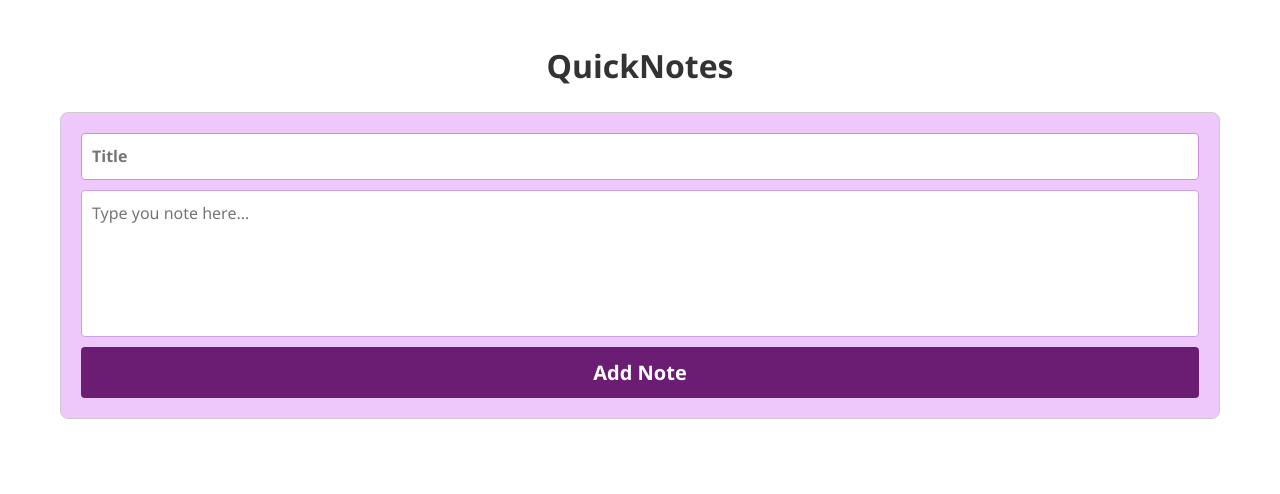
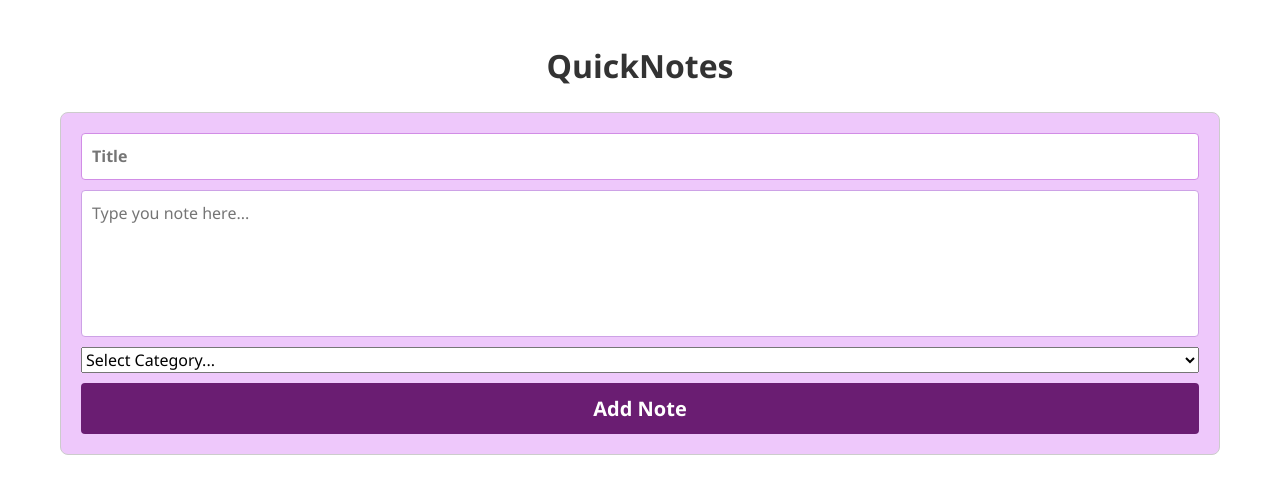
Before and after one commit to Gabrielab5/QuickNotes, a React (Vite) app: page / in a window 1280 px wide. Shown: the top 494 px of the page. Built offline with nearby package versions, Linux system fonts and the light colour scheme.

Commit message:
Added categories with colors to notes

```diff
--- a/src/App.css
+++ b/src/App.css
@@ -169,6 +169,33 @@ h1 {
   cursor: pointer;
 }
 
+.note-category-select {
+  padding: 10px;
+  border: 1px solid #ddd;
+  border-radius: 8px;
+  font-size: 1rem;
+}
+
+.note-category {
+  font-weight: 600;
+  font-size: 0.9rem;
+  color: #555;
+  margin-bottom: 0.5rem;
+  text-transform: uppercase;
+  letter-spacing: 0.5px;
+}
+
+
+.note-category::before {
+  content: '';
+  display: inline-block;
+  width: 10px;
+  height: 10px;
+  border-radius: 50%;
+  background-color: var(--color-of-the-category);
+  margin-right: 5px;
+}
+
 @media (max-width: 768px) {
   .app-container {
     padding: 10px;
--- a/src/App.jsx
+++ b/src/App.jsx
@@ -4,6 +4,17 @@ import NoteItem from './components/NoteItem'
 import NoteModal from './components/NoteModal'
 import './App.css'
 import { useDisclosure } from '@mantine/hooks'
+
+const CATEGORIES = [
+  { value: 'Personal', label: 'Personal', color: '#BDECB6' },
+  { value: 'Work', label: 'Work', color: '#A0D2EB' },
+  { value: 'Study', label: 'Study', color: '#FCD79B' },
+  { value: 'Other', label: 'Other', color: '#E9E9E9' },
+  { value: 'Shopping', label: 'Shopping', color: '#B0A8F2' },
+  { value: 'Ideas', label: 'Ideas', color: '#E9A6A6' },
+  { value: 'Health', label: 'Health', color: '#A8F2D0' },
+  { value: 'Finance', label: 'Finance', color: '#D9D28B' },
+]
 
 function App() {
   const [notes, setNotes] = useState(() => {
@@ -18,8 +29,8 @@ function App() {
   }, [notes])
 
 
-  const addNote = (text, title) => {
-    const newNote = {id: Date.now(), title, text, date: new Date(), }
+  const addNote = (text, title, category) => {
+    const newNote = {id: Date.now(), title, text, date: new Date(), category:category }
     setNotes([...notes, newNote])
   }
 
@@ -44,7 +55,7 @@ function App() {
   return (
     <div className="app-container">
       <h1>QuickNotes</h1>
-      <NoteForm addNote={addNote} />
+      <NoteForm addNote={addNote} categories={CATEGORIES} />
       <div className="notes-grid">
         {notes.map((note) => (
           <NoteItem key={note.id} note={note} onDelete= { () => deleteNote(note.id)} onNoteClick={() => handleNoteClick(note)}/>
@@ -60,7 +71,7 @@ function App() {
         }}
         formComponent={
           selectedNote && (
-            <NoteForm key={selectedNote.id} initialNote={selectedNote} onUpdateNote={updateNote} onClose={close}/>
+            <NoteForm key={selectedNote.id} initialNote={selectedNote} onUpdateNote={updateNote} onClose={close} categories={CATEGORIES}/>
           )
         }
       />
--- a/src/components/NoteForm.jsx
+++ b/src/components/NoteForm.jsx
@@ -1,22 +1,48 @@
-import React, { useState} from "react"
+import React, { useState, useEffect} from "react"
 import TextareaAutosize from 'react-textarea-autosize';
 
-function NoteForm( {addNote, initialNote, onUpdateNote, onClose }) {
-    const [noteText, setNoteText ] = useState(initialNote ? initialNote.text : '')
-    const [noteTitle, setNoteTitle] = useState(initialNote ? initialNote.title : '');
+function NoteForm( {addNote, initialNote, onUpdateNote, onClose , categories}) {
+    const [noteTitle, setNoteTitle] = useState('')
+    const [noteText, setNoteText] = useState('')
+    const [noteCategory, setNoteCategory] = useState('')
+
+    useEffect(() => {
+        if (initialNote) {
+            setNoteText(initialNote.text)
+            setNoteTitle(initialNote.title)
+            setNoteCategory(initialNote.category || '')
+        }
+
+    }, [initialNote])
+
+    const resetForm = () => {
+        setNoteTitle('')
+        setNoteText('')
+        setNoteCategory('')
+    };
 
     const handleSubmit = (e) => {
-        e.preventDefault()
+        e.preventDefault();
+        if (noteText.trim() === '' && noteTitle.trim() === '') {
+            alert('Add title and or text')
+            return;
+        }
 
-        if(initialNote){
-            onUpdateNote({...initialNote, title: noteTitle, text:noteText, updatedDate: new Date(),})
-        } else if(noteText.trim() || noteTitle.trim()) {
-            addNote(noteText, noteTitle)
+        if (noteCategory === '' || noteCategory === 'SELECT CATEGORY') {
+            alert('Choose category')
+            return;
         }
-           // Clear the form fields after submission only for new notes
-        if (!initialNote) {
-            setNoteTitle('');
-            setNoteText('');
+        if (initialNote) {
+            onUpdateNote({
+                ...initialNote,
+                title: noteTitle,
+                text: noteText,
+                category: noteCategory,
+                updatedDate: new Date(),
+            })
+        } else if (noteText.trim() || noteTitle.trim()) {
+            addNote(noteText, noteTitle, noteCategory)
+            resetForm()
         }
     }
 
@@ -39,6 +65,16 @@ function NoteForm( {addNote, initialNote, onUpdateNote, onClose }) {
                 onChange = { (e) => setNoteText(e.target.value)}
                 minRows = {5}
             />
+            <select value ={noteCategory} onChange = {(e) => setNoteCategory(e.target.value)} className="note-categort-select" >
+                <option value="" disabled>
+                    Select Category...
+                </option>
+                {categories && categories.map((cat) => (
+                <option key={cat.value} value={cat.value}>
+                  {cat.label}
+                </option>
+              ))}
+            </select>
             <button type="submit">{initialNote ? 'Update Note' : 'Add Note'} </button>
         </form>
     )
--- a/src/components/NoteItem.jsx
+++ b/src/components/NoteItem.jsx
@@ -1,12 +1,27 @@
 import React from 'react'
 
 function NoteItem({ note , onDelete, onNoteClick}) {
-  const { title, text, date , updatedDate } = note
+  const { title, text, date , updatedDate, category } = note
   const formattedDate = new Date(date).toLocaleString()
   const formattedUpdatedDate = updatedDate ? new Date(updatedDate).toLocaleString() : null;
 
+  const getCategoryColor = (category) => {
+    switch (category) {
+      case 'Personal': return '#BDECB6'
+      case 'Work': return '#A0D2EB'
+      case 'Study': return '#FCD79B'
+      case 'Other': return '#E9E9E9'
+      case 'Shopping': return '#B0A8F2'
+      case 'Ideas': return '#E9A6A6'
+      case 'Health': return '#A8F2D0'
+      case 'Finance': return '#D9D28B'
+      default: return '#d8d3d3ff'
+    }
+  }
+
   return (
-    <div className="note"  onClick={onNoteClick}>
+    <div className="note"  onClick={onNoteClick} style={{ backgroundColor: getCategoryColor(category) }}>
+      {category && <div className="note-category">{category}</div>}
       {title && <h3>{title}</h3>}
       <p>{text}</p>
       <div className= "note-footer">
```
